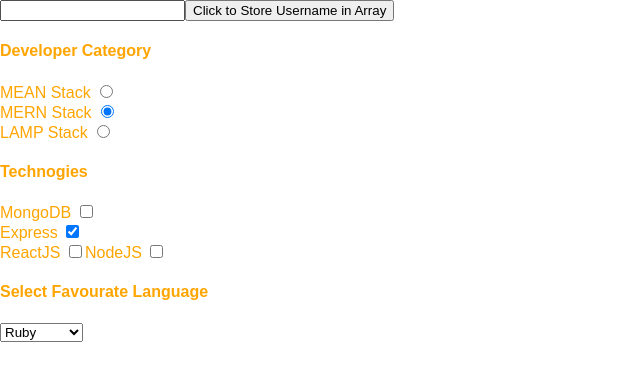
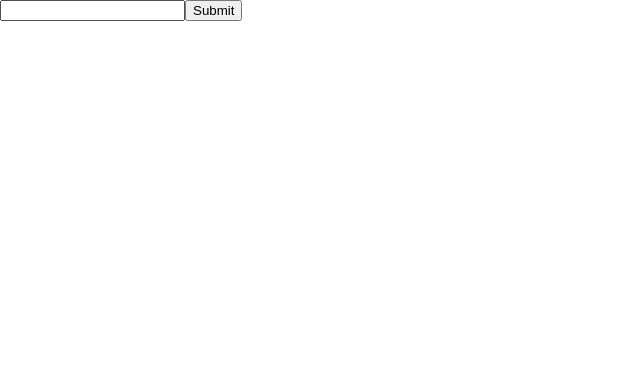
Before and after one commit to gmkhussain/react, a React (Create React App) app in the folder example/: page / in a window 1280 px wide. Shown: the top 380 px of the page, without its empty margins (0-640 px from the left). Built offline with nearby package versions, Linux system fonts and the light colour scheme.

Commit message:
:fallen_leaf: Refs in React: NOT recommended is Uncontrolled

```diff
--- a/example/src/My_form.js
+++ b/example/src/My_form.js
@@ -8,137 +8,23 @@
         super(props);
 
         this.state={
-            username: '',
-            allusers: [],
-            devtype:{
-                MEANStack: false,
-                MERNStack: true,
-                LAMPStack: false
-            },
-            techtype: {
-                mongodb: false,
-                react: false,
-                express: true,
-                node: false
-            },
-            selectValue: ''
+            useremail: ''
         }
 
-        this.eventHandler = this.eventHandler.bind(this);
-        this.arrayHandler = this.arrayHandler.bind(this);
-        this.radioHandler = this.radioHandler.bind(this);
-        this.techHandler = this.techHandler.bind(this);
-        this.selectHandler = this.selectHandler.bind(this);
+        this.emailHandler = this.emailHandler.bind(this);
     }
 
 
-    eventHandler(event){
-        this.setState({
-            username: event.target.value
-        })
+    emailHandler(){
+        console.log(this.refs.userEmail.value); //<-- Ref NOT recommended is Uncontrolled
     }
-
-    arrayHandler(event){
-        let currentUser = this.state.allusers;
-        console.log(currentUser);
-        currentUser.push(this.state.username); //<-- without <span> element
-        //currentUser.push(<span className="btn-primary">{this.state.username}</span>);  //<-- with <span> element
-        this.setState({
-            allusers: currentUser,
-            username: ''
-        })
-        console.log("Hello : " + this.state.allusers);
-    }
-
-
-
-    radioHandler(event){
-        console.log(event.target.value);
-        let devtype = this.state.devtype;
-
-        for (var key in devtype){
-            devtype[key] = false /* reset previous values */
-        }
-
-        devtype[event.target.value] = event.target.checked;
-        // this.setState({ devtype: event.target.value })
-        this.setState({
-            devtype: devtype
-        })
-    }
-
-
-
-
-    techHandler(event){
-        let tech = this.state.techtype;
-        tech[event.target.value] = event.target.checked;
-        this.setState({
-            techtype: tech
-        })
-    }
-
-
-    selectHandler(event){
-        this.setState({
-            selectValue: event.target.value
-        })
-    }
-
 
 
     render(){
         return(
             <div>
-                <input type="text" name="username" value={this.state.username} onChange={this.eventHandler} />
-                <button onClick={this.arrayHandler}>Click to Store Username in Array</button>
-                <span>{this.state.allusers}</span>
-
-                <h4>Developer Category</h4>
-
-                <label>
-                    MEAN Stack <input type="radio" name="devcat" value="MEANStack" checked={this.state.devtype['MEANStack']} onChange={this.radioHandler} />
-                </label>
-                <br/>
-                <label>
-                    MERN Stack <input type="radio" name="devcat" value="MERNStack" checked={this.state.devtype['MERNStack']} onChange={this.radioHandler} />
-                </label>
-                <br/>
-                <label>
-                    LAMP Stack <input type="radio" name="devcat" value="LAMPStack" checked={this.state.devtype['LAMPStack']} onChange={this.radioHandler} />
-                </label>
-
-
-
-            <h4>Technogies</h4>
-
-              <label>
-                  MongoDB <input type="checkbox" name="tech" value="mongodb" checked={this.state.techtype['mongodb']} onChange={this.techHandler} />
-              </label>
-              <br/>
-              <label>
-                Express <input type="checkbox" name="tech" value="express" checked={this.state.techtype['express']} onChange={this.techHandler} />
-              </label>
-              <br/>
-              <label>
-                ReactJS <input type="checkbox" name="tech" value="react" checked={this.state.techtype['react']} onChange={this.techHandler} />
-              </label>
-
-              <label>
-                NodeJS <input type="checkbox" name="tech" value="node" checked={this.state.techtype['node']} onChange={this.techHandler} />
-              </label>
-
-
-
-                <h4>Select Favourate Language</h4>
-
-                <select value={this.state.selectValue} onChange={this.selectHandler}>
-                    <option>Ruby</option>
-                    <option>PHP</option>
-                    <option>ASP .NET</option>
-                </select>
-                {this.state.selectValue}
-
+                <input type="email" ref="userEmail" />
+                <button onClick={this.emailHandler}>Submit</button>
             </div>
         )
     }
```
Also changed, not shown: 1 other file (tests, documents, lock files or other folders).
